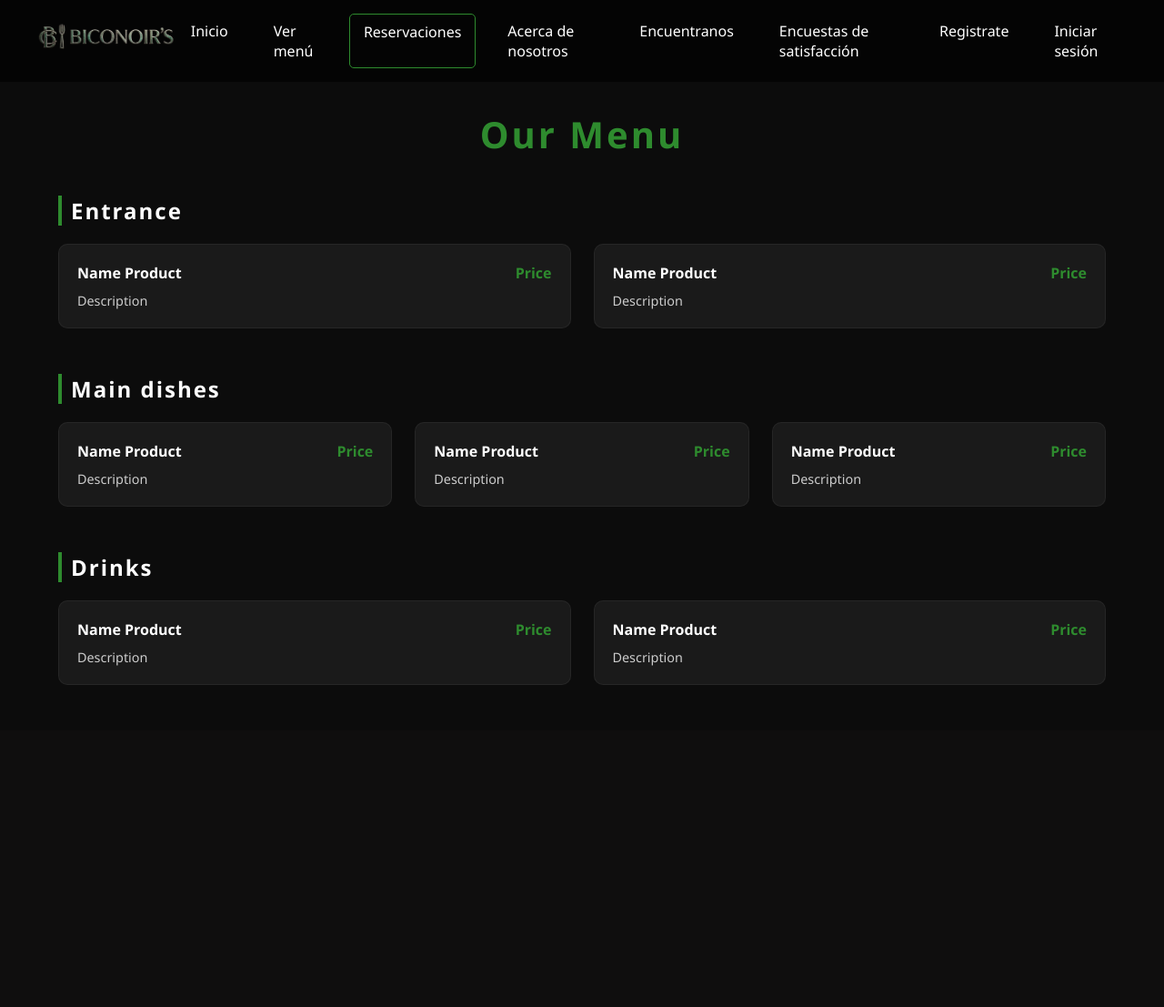
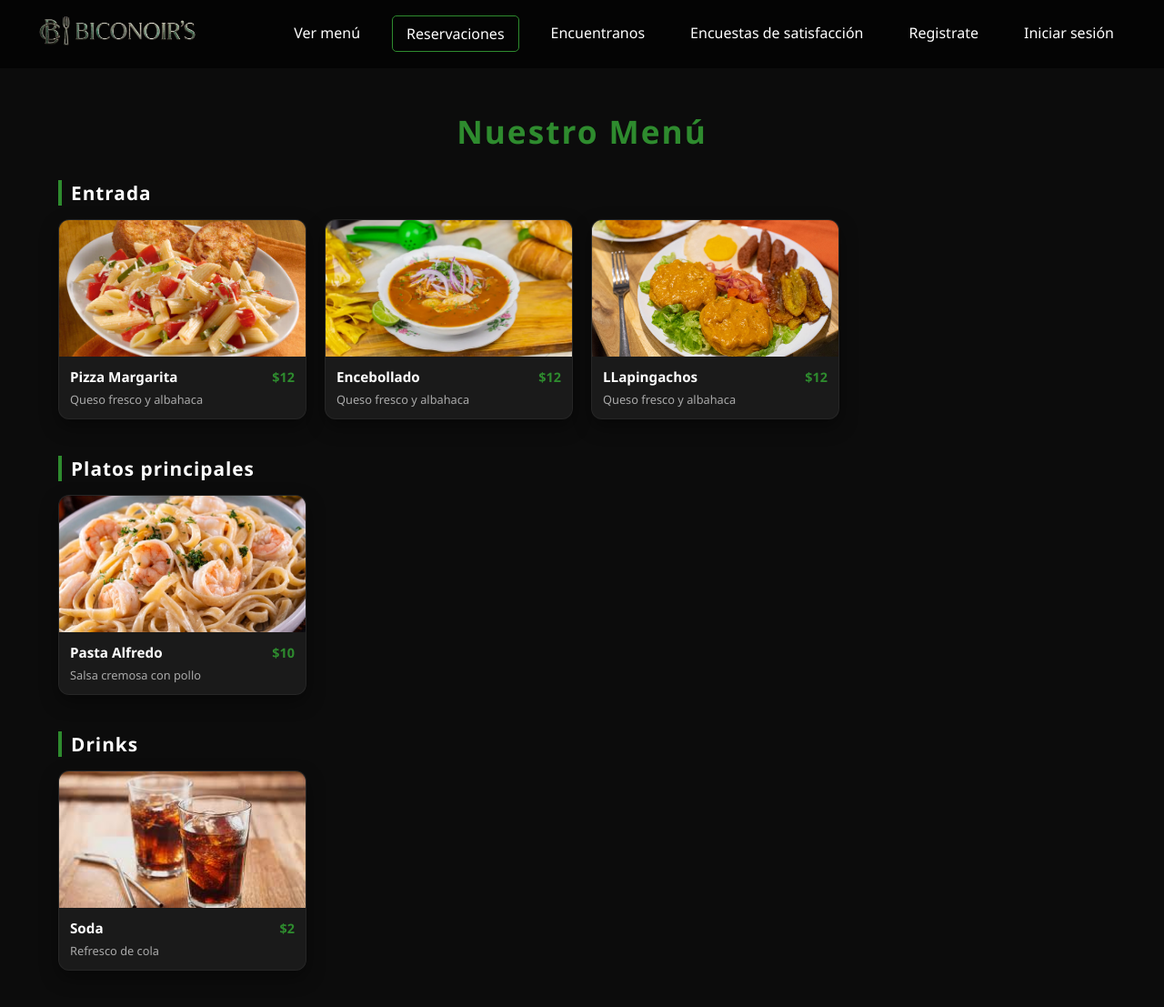
Before and after one commit to MagZerock/AWD-30716-BYTECLUB, a PHP site: page /views/menu.php in a window 1280 px wide. Shown: the whole page at 91% size. Before the commit the page ends 753 px from the top, so only its background shows below. Run offline with PHP 8.4, Linux system fonts and the light colour scheme.

Commit message:
project v1.0.5 new menu and page lotacions

```diff
--- /dev/null
+++ b/06Code/BiconoirsGourmet/backend/dishes.php
@@ -0,0 +1,39 @@
+<?php
+$dishes = [
+    [
+        "name" => "Pizza Margarita",
+        "price" => 12,
+        "desc" => "Queso fresco y albahaca",
+        "img" => "../public/img/food1.jpg",
+        "category" => "Entrance"
+    ],
+    [
+        "name" => "Encebollado",
+        "price" => 12,
+        "desc" => "Queso fresco y albahaca",
+        "img" => "../public/img/food4.jpg",
+        "category" => "Entrance"
+    ],
+    [
+        "name" => "LLapingachos",
+        "price" => 12,
+        "desc" => "Queso fresco y albahaca",
+        "img" => "../public/img/food5.jpg",
+        "category" => "Entrance"
+    ],
+    [
+        "name" => "Pasta Alfredo",
+        "price" => 10,
+        "desc" => "Salsa cremosa con pollo",
+        "img" => "../public/img/food2.jpg",
+        "category" => "Main dishes"
+    ],
+    [
+        "name" => "Soda",
+        "price" => 2,
+        "desc" => "Refresco de cola",
+        "img" => "../public/img/food3.jpg",
+        "category" => "Drinks"
+    ]
+];
+?>
--- a/06Code/BiconoirsGourmet/index.php
+++ b/06Code/BiconoirsGourmet/index.php
@@ -15,11 +15,9 @@
                 </a>
             </div>
             <nav>
-                <a href="index.php">Inicio</a>
                 <a href="views/menu.php">Ver menú</a>
                 <a href="views/reservationForm.php" class="btn-reserva">Reservaciones</a>
-                <a href="#">Acerca de nosotros</a>
-                <a href="#">Encuentranos</a>
+                <a href="views/locations.php">Encuentranos</a>
                 <a href="views/satisfactionForm.php">Encuestas de satisfacción</a>
                 <a href="views/registerForm.php">Registrate</a>
 				<a href="views/loginForm.php">Iniciar sesión</a>
--- a/06Code/BiconoirsGourmet/public/css/style_menu.css
+++ b/06Code/BiconoirsGourmet/public/css/style_menu.css
@@ -1,122 +1,112 @@
-*{
+* {
     margin: 0;
     padding: 0;
     box-sizing: border-box;
 }
 
-body{
+body {
     font-family: 'Segoe UI', sans-serif;
     background: #0c0c0c;
     color: white;
-    padding-top: 80px;
+    padding-top: 90px;
 }
 
-header{
-    position: fixed;
-    top: 0;
-    left: 0;
-    width: 100%;
-    padding: 15px 40px;
-    display: flex;
-    justify-content: space-between;
-    align-items: center;
-    z-index: 1000;
-
-    background: rgba(0,0,0,0.6);
-    backdrop-filter: blur(10px);
-}
-
-.logo{
-    font-size: 1.8rem;
-    font-weight: bold;
-    color: #2e8b2e;
-}
-
-nav{
-    display: flex;
-    gap: 20px;
-}
-
-nav a{
-    text-decoration: none;
-    color: white;
-    padding: 8px 15px;
-    position: relative;
-    transition: 0.3s;
-}
-
-nav a::after{
-    content: "";
-    position: absolute;
-    left: 0;
-    bottom: -5px;
-    width: 0%;
-    height: 2px;
-    background: #2e8b2e;
-    transition: 0.3s;
-}
-
-nav a:hover::after{
-    width: 100%;
-}
-
-.main-container{
+.main-container {
     width: 90%;
     max-width: 1200px;
     margin: auto;
 }
 
-.page-title{
+.page-title {
     text-align: center;
-    margin: 40px 0;
-    font-size: 2.5rem;
-    letter-spacing: 3px;
+    margin: 30px 0;
+    font-size: 2.2rem;
+    letter-spacing: 2px;
     color: #2e8b2e;
 }
 
-.menu-section{
-    margin-bottom: 50px;
+.menu-section {
+    margin-bottom: 40px;
 }
 
-.section-title{
-    margin-bottom: 20px;
-    font-size: 1.5rem;
-    letter-spacing: 2px;
+.section-title {
+    margin-bottom: 15px;
+    font-size: 1.3rem;
+    letter-spacing: 1px;
     border-left: 4px solid #2e8b2e;
     padding-left: 10px;
 }
 
-.dishes-grid{
+.dishes-grid {
     display: grid;
-    grid-template-columns: repeat(auto-fit, minmax(280px,1fr));
-    gap: 25px;
+    grid-template-columns: repeat(auto-fill, minmax(250px, 1fr));
+    gap: 20px;
 }
 
-.dish-card{
+.dish-card {
     background: #1a1a1a;
-    padding: 20px;
-    border-radius: 10px;
+    border-radius: 12px;
+    overflow: hidden;
     border: 1px solid rgba(255,255,255,0.05);
-    transition: 0.3s;
+    transition: all 0.3s ease;
+    box-shadow: 0 8px 20px rgba(0,0,0,0.4);
+
+    display: flex;
+    flex-direction: column;
+    height: 100%;
 }
 
-.dish-card:hover{
-    transform: translateY(-5px);
+.dish-card:hover {
+    transform: translateY(-6px);
     border-color: #2e8b2e;
+    box-shadow: 0 12px 25px rgba(0,0,0,0.6);
 }
 
-.dish-header{
+.dish-img {
+    width: 100%;
+    height: 150px;
+    object-fit: cover;
+}
+
+.dish-content {
+    padding: 12px;
+    display: flex;
+    flex-direction: column;
+    gap: 6px;
+}
+
+.dish-header {
     display: flex;
     justify-content: space-between;
-    margin-bottom: 10px;
+    align-items: center;
+}
+
+.dish-header span:first-child {
+    font-size: 0.95rem;
     font-weight: bold;
 }
 
-.dish-price{
+.dish-price {
     color: #2e8b2e;
+    font-weight: bold;
+    font-size: 0.9rem;
 }
 
-.dish-description{
-    font-size: 0.9rem;
-    color: #ccc;
+.dish-description {
+    font-size: 0.8rem;
+    color: #aaa;
 }
+
+@media (max-width: 768px) {
+    .page-title {
+        font-size: 1.8rem;
+    }
+
+    .section-title {
+        font-size: 1.1rem;
+    }
+
+    .dish-img {
+        height: 130px;
+    }
+}
--- a/06Code/BiconoirsGourmet/views/menu.php
+++ b/06Code/BiconoirsGourmet/views/menu.php
@@ -1,3 +1,4 @@
+<?php require_once "../backend/dishes.php"; ?>
 <!DOCTYPE html>
 <html lang="es">
 <head>
@@ -18,69 +19,73 @@
                 </a>
             </div>
             <nav>
-                <a href="../index.php">Inicio</a>
                 <a href="menu.php">Ver menú</a>
                 <a href="reservationForm.php" class="btn-reserva">Reservaciones</a>
-                <a href="#">Acerca de nosotros</a>
-                <a href="#">Encuentranos</a>
+                <a href="locations.php">Encuentranos</a>
                 <a href="satisfactionForm.php">Encuestas de satisfacción</a>
                 <a href="registerForm.php">Registrate</a>
                 <a href="loginForm.php">Iniciar sesión</a>
             </nav>
         </header>
 
-        <h1 class="page-title">Our Menu</h1>
+        <h1 class="page-title">Nuestro Menú</h1>
 
         <section class="menu-section">
-            <h2 class="section-title">Entrance</h2>
+            <h2 class="section-title">Entrada</h2>
             <div class="dishes-grid">
 
+                <?php foreach($dishes as $dish): ?>
+                    <?php if($dish['category'] == "Entrance"): ?>
+
                         <article class="dish-card">
+
+                            <img src="<?= $dish['img'] ?>" class="dish-img">
+
+                            <div class="dish-content">
                                 <div class="dish-header">
-                        <span>Name Product</span>
-                        <span class="dish-price">Price</span>
+                                    <span><?= $dish['name'] ?></span>
+                                    <span class="dish-price">$<?= $dish['price'] ?></span>
                                 </div>
-                    <p class="dish-description">Description</p>
+
+                                <p class="dish-description">
+                                    <?= $dish['desc'] ?>
+                                </p>
+                            </div>
+
                         </article>
 
-                <article class="dish-card">
-                    <div class="dish-header">
-                        <span>Name Product</span>
-                        <span class="dish-price">Price</span>
-                    </div>
-                    <p class="dish-description">Description</p>
-                </article>
+                    <?php endif; ?>
+                <?php endforeach; ?>
 
                 </div>
         </section>
 
         <section class="menu-section">
-            <h2 class="section-title">Main dishes</h2>
+            <h2 class="section-title">Platos principales</h2>
             <div class="dishes-grid">
 
+                <?php foreach($dishes as $dish): ?>
+                    <?php if($dish['category'] == "Main dishes"): ?>
+
                         <article class="dish-card">
+
+                            <img src="<?= $dish['img'] ?>" class="dish-img">
+
+                            <div class="dish-content">
                                 <div class="dish-header">
-                        <span>Name Product</span>
-                        <span class="dish-price">Price</span>
+                                    <span><?= $dish['name'] ?></span>
+                                    <span class="dish-price">$<?= $dish['price'] ?></span>
                                 </div>
-                    <p class="dish-description">Description</p>
+
+                                <p class="dish-description">
+                                    <?= $dish['desc'] ?>
+                                </p>
+                            </div>
+
                         </article>
 
-                <article class="dish-card">
-                    <div class="dish-header">
-                        <span>Name Product</span>
-                        <span class="dish-price">Price</span>
-                    </div>
-                    <p class="dish-description">Description</p>
-                </article>
-
-                <article class="dish-card">
-                    <div class="dish-header">
-                        <span>Name Product</span>
-                        <span class="dish-price">Price</span>
-                    </div>
-                    <p class="dish-description">Description</p>
-                </article>
+                    <?php endif; ?>
+                <?php endforeach; ?>
 
                 </div>
         </section>
@@ -89,21 +94,28 @@
             <h2 class="section-title">Drinks</h2>
             <div class="dishes-grid">
 
+                <?php foreach($dishes as $dish): ?>
+                    <?php if($dish['category'] == "Drinks"): ?>
+
                         <article class="dish-card">
+
+                            <img src="<?= $dish['img'] ?>" class="dish-img">
+
+                            <div class="dish-content">
                                 <div class="dish-header">
-                        <span>Name Product</span>
-                        <span class="dish-price">Price</span>
+                                    <span><?= $dish['name'] ?></span>
+                                    <span class="dish-price">$<?= $dish['price'] ?></span>
                                 </div>
-                    <p class="dish-description">Description</p>
+
+                                <p class="dish-description">
+                                    <?= $dish['desc'] ?>
+                                </p>
+                            </div>
+
                         </article>
 
-                <article class="dish-card">
-                    <div class="dish-header">
-                        <span>Name Product</span>
-                        <span class="dish-price">Price</span>
-                    </div>
-                    <p class="dish-description">Description</p>
-                </article>
+                    <?php endif; ?>
+                <?php endforeach; ?>
 
                 </div>
         </section>
--- a/06Code/BiconoirsGourmet/views/registerForm.php
+++ b/06Code/BiconoirsGourmet/views/registerForm.php
@@ -16,11 +16,9 @@
         </a>
     </div>
     <nav>
-        <a href="../index.php">Inicio</a>
         <a href="menu.php">Ver menú</a>
         <a href="reservationForm.php" class="btn-reserva">Reservaciones</a>
-        <a href="#">Acerca de nosotros</a>
-        <a href="#">Encuentranos</a>
+        <a href="locations.php">Encuentranos</a>
         <a href="satisfactionForm.php">Encuestas de satisfacción</a>
         <a href="registerForm.php">Registrate</a>
 		<a href="loginForm.php">Iniciar sesión</a>
--- a/06Code/BiconoirsGourmet/views/reservationForm.php
+++ b/06Code/BiconoirsGourmet/views/reservationForm.php
@@ -17,11 +17,9 @@
         </a>
     </div>
     <nav>
-        <a href="../index.php">Inicio</a>
         <a href="menu.php">Ver menú</a>
         <a href="reservationForm.php" class="btn-reserva">Reservaciones</a>
-        <a href="#">Acerca de nosotros</a>
-        <a href="#">Encuentranos</a>
+        <a href="locations.php">Encuentranos</a>
         <a href="satisfactionForm.php">Encuestas de satisfacción</a>
         <a href="registerForm.php">Registrate</a>
 		<a href="loginForm.php">Iniciar sesión</a>
--- a/06Code/BiconoirsGourmet/views/satisfactionForm.php
+++ b/06Code/BiconoirsGourmet/views/satisfactionForm.php
@@ -17,11 +17,9 @@
         </a>
     </div>
     <nav>
-        <a href="../index.php">Inicio</a>
         <a href="menu.php">Ver menú</a>
         <a href="reservationForm.php" class="btn-reserva">Reservaciones</a>
-        <a href="#">Acerca de nosotros</a>
-        <a href="#">Encuentranos</a>
+        <a href="locations.php">Encuentranos</a>
         <a href="satisfactionForm.php">Encuestas de satisfacción</a>
         <a href="registerForm.php">Registrate</a>
 		<a href="loginForm.php">Iniciar sesión</a>
```
Also changed, not shown: 06Code/BiconoirsGourmet/public/css/style_locations.css (added, +50 -0 lines), 06Code/BiconoirsGourmet/public/js/map.js (added, +16 -0 lines), 06Code/BiconoirsGourmet/views/locations.php (added, +57 -0 lines), 06Code/BiconoirsGourmet/views/loginForm.php (+6 -8 lines), 06Code/BiconoirsGourmet/public/img/food1.jpg (added), 06Code/BiconoirsGourmet/public/img/food2.jpg (added), 06Code/BiconoirsGourmet/public/img/food3.jpg (added), 06Code/BiconoirsGourmet/public/img/food4.jpg (added), 06Code/BiconoirsGourmet/public/img/food5.jpg (added). Lines whose indentation alone changed are shown as unchanged.
